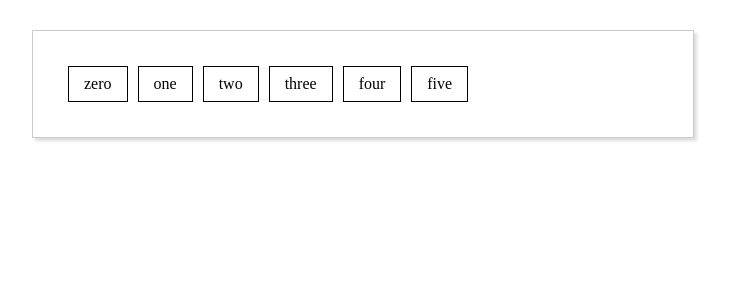
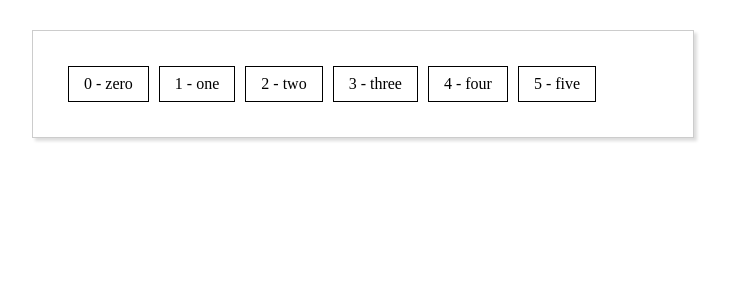
Before and after one commit to junseok0304/frontend26_1, a Vue app in the folder vue1/chap06/vue_app6/: page / in a window 1280 px wide. Shown: the top 300 px of the page, without its empty margins (277-1006 px from the left). Built offline with nearby package versions, Linux system fonts and the light colour scheme.

Commit message:
06Vue_project: v-for 지시자와 index

```diff
--- a/vue1/chap06/vue_app6/src/App.vue
+++ b/vue1/chap06/vue_app6/src/App.vue
@@ -1,5 +1,5 @@
 <script setup>
-import MyList1 from './MyList1';
+import MyList1 from './MyList1.vue';
 </script>
 
 <template>
--- a/vue1/chap06/vue_app6/src/MyList1.vue
+++ b/vue1/chap06/vue_app6/src/MyList1.vue
@@ -4,8 +4,8 @@ const list = ["zero", "one", "two", "three", "four", "five"];
 
 <template>
     <div>
-        <span v-for="s in list" :key="s">
-            {{ s }}
+        <span v-for="(s, index) in list" key="s">
+            {{ index }} - {{ s }}
         </span>
     </div>
 </template>
```
